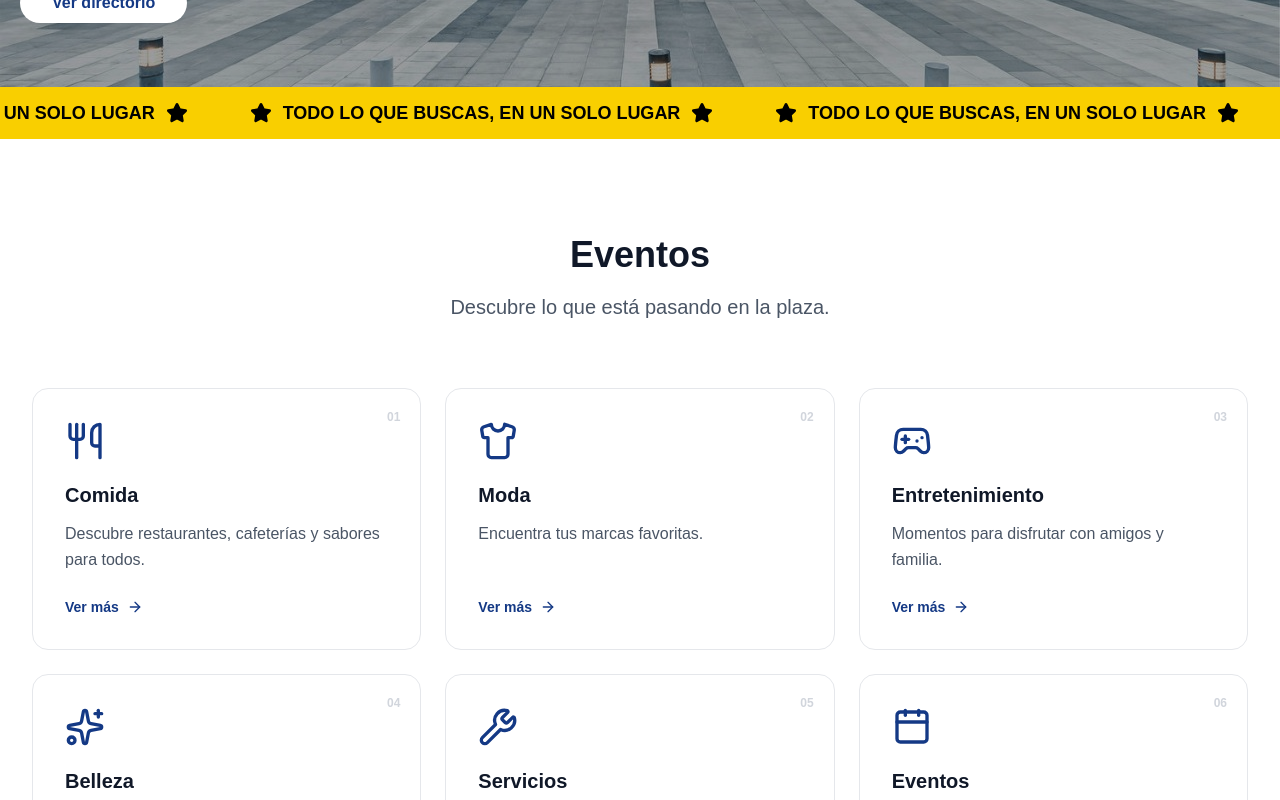
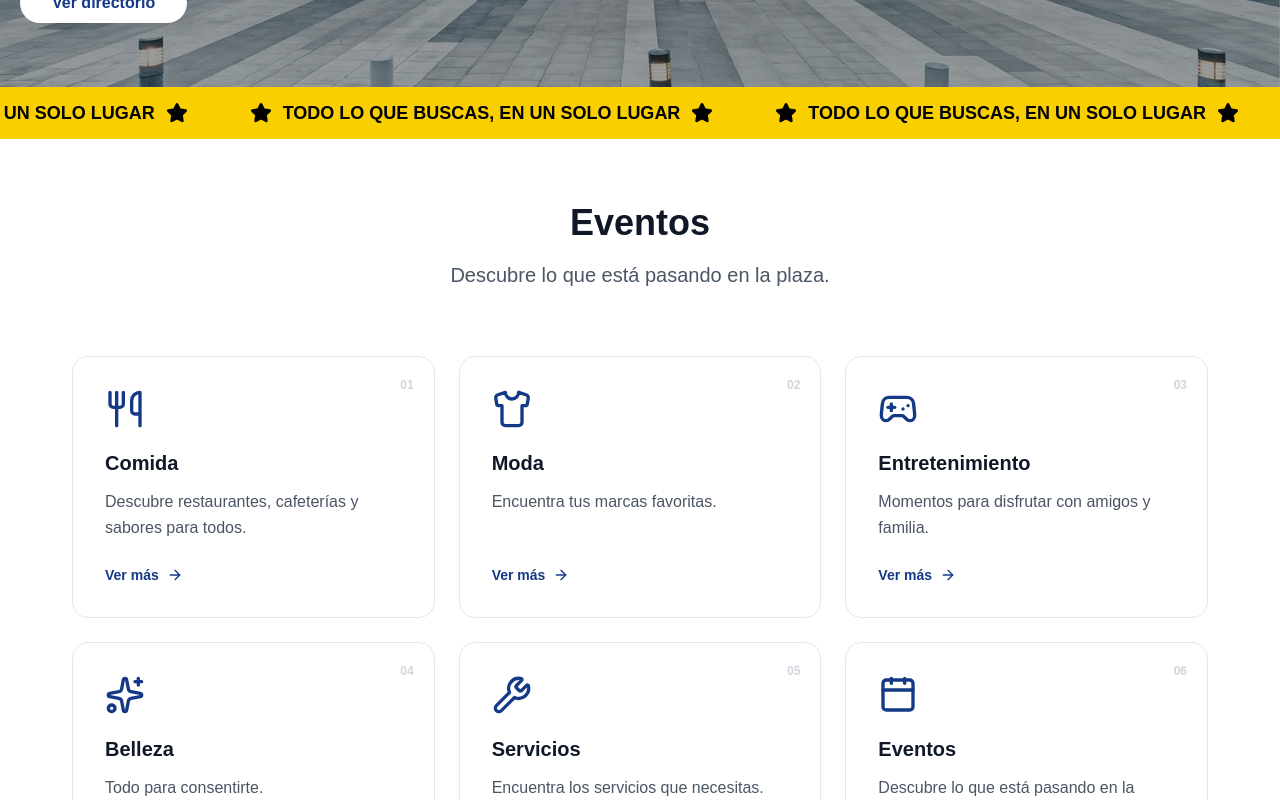
Before and after one commit to everviera12/plaza-fsa, a Next.js app: page / in a window 1280 px wide. Shown: the part 480-1280 px from the top of the page. Built offline with nearby package versions, Linux system fonts and the light colour scheme; a web font is replaced by a local one.

Commit message:
refactor CategoriesCards component: improve code readability and maintainability

```diff
--- a/components/categories-cards.tsx
+++ b/components/categories-cards.tsx
@@ -111,7 +111,7 @@ export default function CategoriesCards() {
     }, []);
 
     return (
-    <section className="py-16 sm:py-24">
+        <section className="py-16 px-10">
             <div className="mx-auto max-w-7xl px-4 sm:px-6 lg:px-8">
                 <div className="text-center max-w-2xl mx-auto mb-12 sm:mb-16">
                     <h2 className="text-3xl sm:text-4xl font-bold text-gray-900 mb-4">
```
Lines whose indentation alone changed are shown as unchanged.
